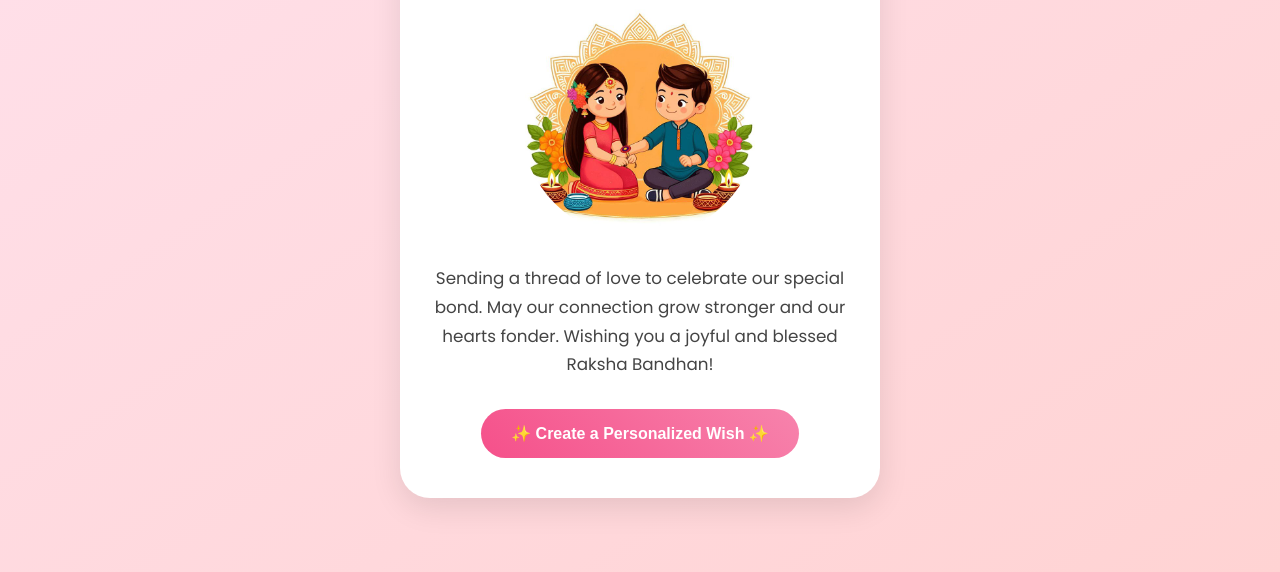
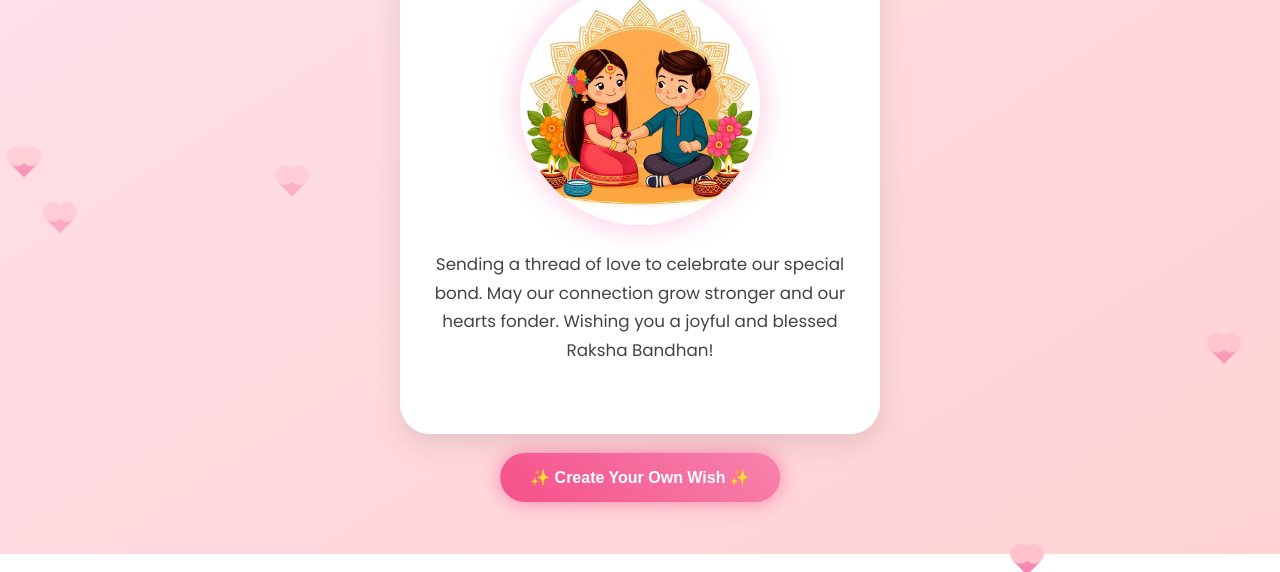
Before and after one commit to Ashishtpp3/Festive-Wises, a plain HTML site: page index.html in a window 1280 px wide. Shown: the part 268-840 px from the top of the page. Drawn offline with Linux system fonts and the light colour scheme.

Commit message:
Update index.html

```diff
--- a/index.html
+++ b/index.html
@@ -10,11 +10,48 @@
             margin: 0;
             font-family: 'Poppins', sans-serif;
             background: linear-gradient(to bottom right, #ffe1ec, #ffd3d3);
-            display: flex;
-            justify-content: center;
-            align-items: center;
-            min-height: 100vh;
-            padding: 20px;
+            overflow-x: hidden;
+        }
+
+        .heart {
+            position: fixed;
+            width: 20px;
+            height: 20px;
+            background: pink;
+            transform: rotate(45deg);
+            animation: float 10s infinite linear;
+            z-index: 0;
+        }
+
+        .heart::before,
+        .heart::after {
+            content: "";
+            position: absolute;
+            width: 20px;
+            height: 20px;
+            background: pink;
+            border-radius: 50%;
+        }
+
+        .heart::before {
+            top: -10px;
+            left: 0;
+        }
+
+        .heart::after {
+            left: -10px;
+            top: 0;
+        }
+
+        @keyframes float {
+            0% {
+                transform: translateY(100vh) rotate(45deg);
+                opacity: 1;
+            }
+            100% {
+                transform: translateY(-10vh) rotate(45deg);
+                opacity: 0;
+            }
         }
 
         .card {
@@ -25,7 +62,9 @@
             width: 100%;
             text-align: center;
             padding: 40px 30px;
+            margin: 60px auto 120px;
             position: relative;
+            z-index: 1;
         }
 
         h1 {
@@ -41,6 +80,7 @@
             border-radius: 50%;
             margin: 0 auto 25px;
             display: block;
+            box-shadow: 0 0 30px rgba(255, 105, 180, 0.4);
         }
 
         p {
@@ -50,7 +90,11 @@
             margin-bottom: 30px;
         }
 
-        .btn {
+        .fixed-btn {
+            position: fixed;
+            bottom: 30px;
+            left: 50%;
+            transform: translateX(-50%);
             background: linear-gradient(45deg, #f5508a, #f783ac);
             color: white;
             padding: 15px 30px;
@@ -59,11 +103,13 @@
             font-size: 1em;
             font-weight: 600;
             cursor: pointer;
+            z-index: 2;
+            box-shadow: 0 0 20px #f783ac;
             transition: transform 0.2s ease;
         }
 
-        .btn:hover {
-            transform: scale(1.05);
+        .fixed-btn:hover {
+            transform: translateX(-50%) scale(1.05);
         }
 
         #popup {
@@ -73,6 +119,7 @@
             display: none;
             align-items: center;
             justify-content: center;
+            z-index: 3;
         }
 
         #popup-content {
@@ -100,27 +147,48 @@
             margin-top: 20px;
         }
 
-        .share-links input {
-            text-align: center;
+        .animated-message {
+            font-weight: bold;
+            font-size: 1.2em;
+            color: #d81b60;
+            animation: popIn 0.6s ease-out;
         }
 
+        @keyframes popIn {
+            0% { transform: scale(0.8); opacity: 0; }
+            100% { transform: scale(1); opacity: 1; }
+        }
     </style>
 </head>
 <body>
+    <!-- Floating hearts -->
+    <script>
+        for(let i=0; i<20; i++) {
+            const heart = document.createElement('div');
+            heart.className = 'heart';
+            heart.style.left = Math.random() * 100 + 'vw';
+            heart.style.animationDelay = Math.random() * 10 + 's';
+            heart.style.opacity = Math.random();
+            heart.style.background = ["#f783ac", "#f5508a", "#ff9eb2"][Math.floor(Math.random()*3)];
+            document.body.appendChild(heart);
+        }
+    </script>
+
     <div class="card">
         <h1>Happy Raksha Bandhan!</h1>
         <img src="raksha-bandhan.jpg" alt="Rakhi Art" class="rakhi-img">
         <p id="greeting-message">
             Sending a thread of love to celebrate our special bond. May our connection grow stronger and our hearts fonder. Wishing you a joyful and blessed Raksha Bandhan!
         </p>
-        <button class="btn" onclick="openPopup()">✨ Create a Personalized Wish ✨</button>
     </div>
+
+    <button class="fixed-btn" onclick="openPopup()">✨ Create Your Own Wish ✨</button>
 
     <div id="popup">
         <div id="popup-content">
             <h2 style="color: #d81b60; font-family: 'Dancing Script', cursive; font-size: 2.5em;">Send Your Wish</h2>
             <input type="text" id="senderName" class="name-input" placeholder="Enter your name">
-            <button class="btn" onclick="generateLink()">Generate Link</button>
+            <button class="fixed-btn" style="position:static;margin:10px auto 0;display:block" onclick="generateLink()">Generate Link</button>
             <div class="share-links" id="share-section" style="display:none;">
                 <input type="text" id="copy-link-input" readonly class="name-input">
                 <button class="btn" onclick="copyToClipboard()">Copy Link</button>
@@ -166,13 +234,13 @@
             const name = urlParams.get("name");
             if (name) {
                 const greeting = document.getElementById("greeting-message");
-                greeting.innerHTML = `<strong style='font-size:1.3em;'>${decodeURIComponent(name)}</strong> is sending a thread of love to celebrate our special bond. May our connection grow stronger and our hearts fonder. Wishing you a joyful and blessed Raksha Bandhan!`;
+                greeting.innerHTML = `<div class='animated-message'>${decodeURIComponent(name)} is sending a thread of love to celebrate our special bond.<br>May our connection grow stronger and our hearts fonder.<br>Wishing you a joyful and blessed Raksha Bandhan!</div>`;
 
                 const repeatBtn = document.createElement("button");
-                repeatBtn.textContent = "✨ Send Your Own Wish ✨";
-                repeatBtn.className = "btn";
+                repeatBtn.textContent = "✨ Create Your Own Wish ✨";
+                repeatBtn.className = "fixed-btn";
                 repeatBtn.onclick = openPopup;
-                document.querySelector(".card").appendChild(repeatBtn);
+                document.body.appendChild(repeatBtn);
             }
         }
     </script>
```
